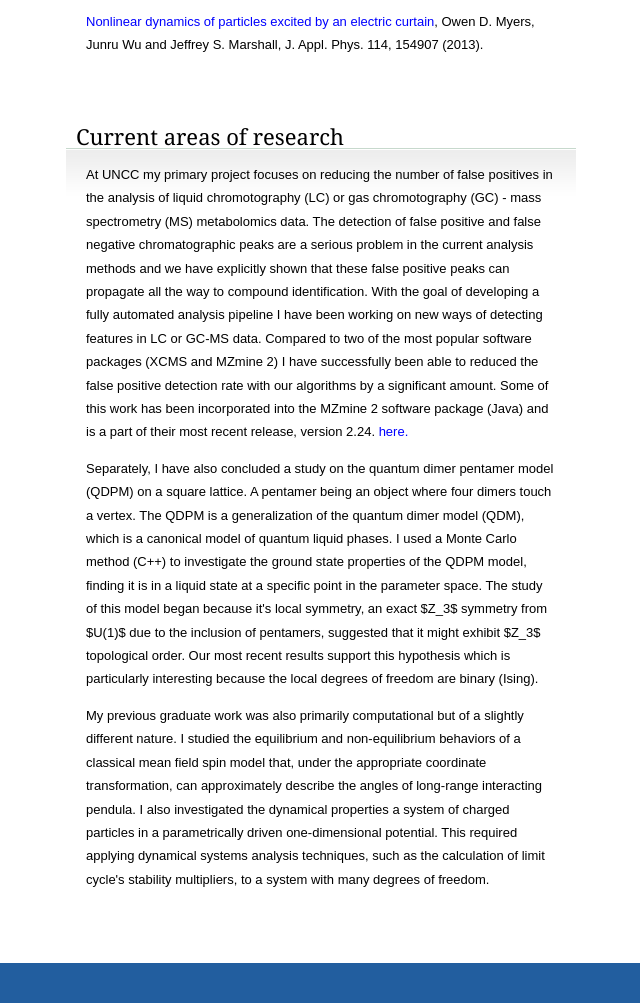
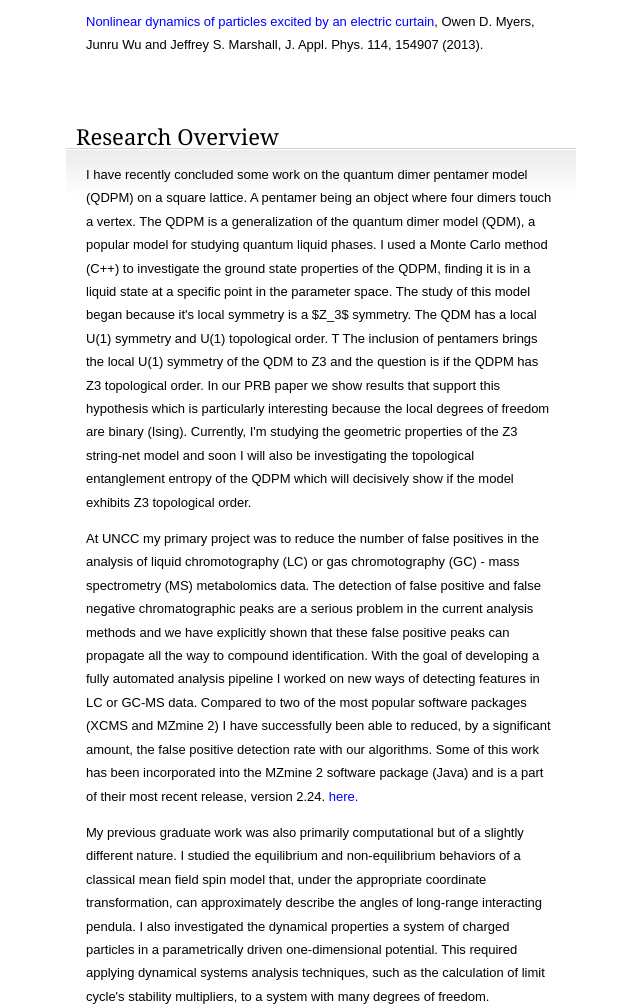
Before and after one commit to OwenMyers/owenmyers.github.io, a plain HTML site: page index.html in a window 1280 px wide. Shown: the part 944-1952 px from the top of the page, without its empty margins (439-1079 px from the left). Drawn offline with Linux system fonts and the light colour scheme.

Commit message:
Updated research discussion.

```diff
--- a/index.html
+++ b/index.html
@@ -69,7 +69,8 @@ Released for free under a Creative Commons Attribution 2.5 License
 				<div class="story">
 
                     <p>
-                        <a href="https://doi.org/10.1103/PhysRevB.96.174434">Z3 Topological Order in the Quantum Dimer-Pentamer Model
+                        <a href="https://doi.org/10.1103/PhysRevB.96.174434">
+                        Z3 Topological Order in the Quantum Dimer-Pentamer Model
                         </a>,
                         Owen Myers, Chris Herdman, Physical Review B, (2017).
                     </p>
@@ -85,7 +86,7 @@ Released for free under a Creative Commons Attribution 2.5 License
 
                     <p>
                         <a href="https://doi.org/10.1021/acs.analchem.7b01069">
-                        A Detailed Investigation and Comparison of the XCMS and MZmine 2 Chromatogram
+                        Detailed Investigation and Comparison of the XCMS and MZmine 2 Chromatogram
                         Construction and Chromatographic Peak Detection Methods for Preprocessing Mass
                         Spectrometry Metabolomics Data
                         </a>,
@@ -127,35 +128,42 @@ Released for free under a Creative Commons Attribution 2.5 License
 
 
 			<div class="post">
-				<h2 class="title">Current areas of research</h2>
+				<h2 class="title">Research Overview</h2>
 				<div class="story">
-                    <p> At UNCC my primary project focuses on reducing the number of false positives
+
+                    <p>
+                    I have recently concluded some work on the quantum dimer pentamer model
+                    (QDPM) on a square lattice.  A pentamer being an object where four dimers touch
+                    a vertex.  The QDPM is a generalization of the quantum dimer model (QDM),
+                    a popular model for studying quantum liquid phases.  I used a Monte Carlo method
+                    (C++) to investigate the ground state properties of the QDPM, finding it
+                    is in a liquid state at a specific point in the parameter space.  The study of
+                    this model began because it's local symmetry is a $Z_3$ symmetry. The QDM has a
+                    local U(1) symmetry and U(1) topological order. T
+                    The inclusion of pentamers brings the local U(1) symmetry of the QDM to Z3 and the question
+                    is if the QDPM has Z3 topological order. In our PRB paper
+                    we show results that support this hypothesis which is
+                    particularly interesting because the local degrees of freedom are binary
+                    (Ising).
+                    Currently, I'm studying the geometric properties of the Z3 string-net
+                    model and soon I will also be investigating the topological entanglement entropy
+                    of the QDPM which will decisively show if the model exhibits Z3 topological order.
+                    </p>
+
+                    <p> At UNCC my primary project was to reduce the number of false positives
                     in the analysis of liquid chromotography (LC) or gas chromotography (GC) - mass
                     spectrometry (MS) metabolomics data.  The detection of false positive and false
                     negative chromatographic peaks are a serious problem in the current analysis
                     methods and we have explicitly shown that these false positive peaks can
                     propagate all the way to compound identification.  With the goal of developing a
-                    fully automated analysis pipeline I have been working on new ways of detecting
+                    fully automated analysis pipeline I worked on new ways of detecting
                     features in LC or GC-MS data.  Compared to two of the most popular software
-                    packages (XCMS and MZmine 2) I have successfully been able to reduced the false
-                    positive detection rate with our algorithms by a significant amount. Some of
+                    packages (XCMS and MZmine 2) I have successfully been able to reduced,
+                    by a significant amount, the false positive detection rate with our algorithms. Some of
                     this work has been incorporated into the MZmine 2 software package (Java) and is
                     a part of their most recent release, version 2.24.
-                    <a href="http://mzmine.github.io/">here.</a></p>
-                    <p>
-                    Separately, I have also concluded a study on the quantum dimer pentamer model
-                    (QDPM) on a square lattice.  A pentamer being an object where four dimers touch
-                    a vertex.  The QDPM is a generalization of the quantum dimer model (QDM), which
-                    is a canonical model of quantum liquid phases.  I used a Monte Carlo method
-                    (C++) to investigate the ground state properties of the QDPM model, finding it
-                    is in a liquid state at a specific point in the parameter space.  The study of
-                    this model began because it's local symmetry, an exact $Z_3$ symmetry from
-                    $U(1)$ due to the inclusion of pentamers, suggested that it might exhibit $Z_3$
-                    topological order.  Our most recent results support this hypothesis which is
-                    particularly interesting because the local degrees of freedom are binary
-                    (Ising).
+                    <a href="http://mzmine.github.io/">here.</a>
                     </p>
-
                     <p>
                     My previous graduate work was also primarily computational but of a slightly
                     different nature. I studied the equilibrium and non-equilibrium behaviors of a
```
